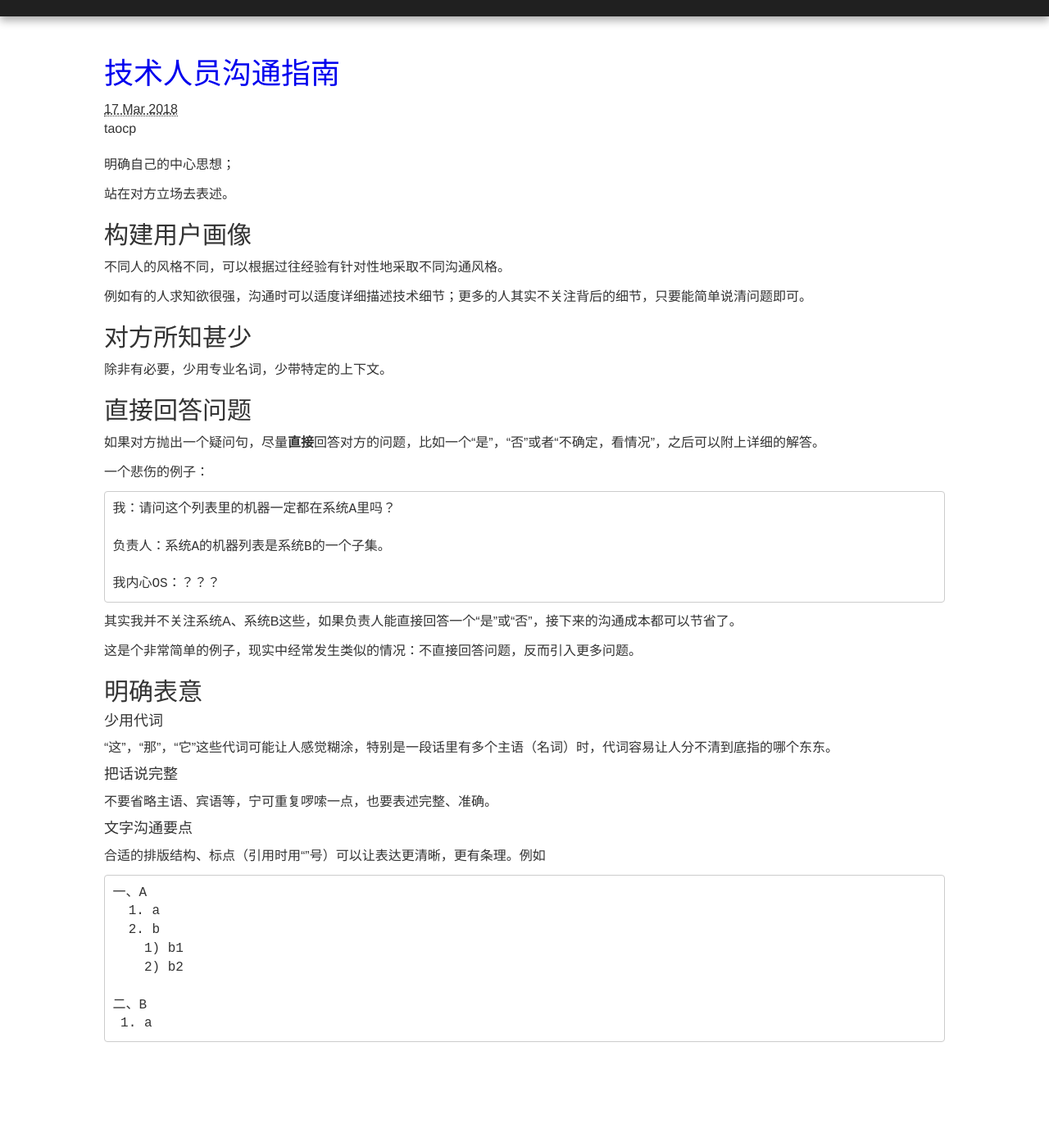
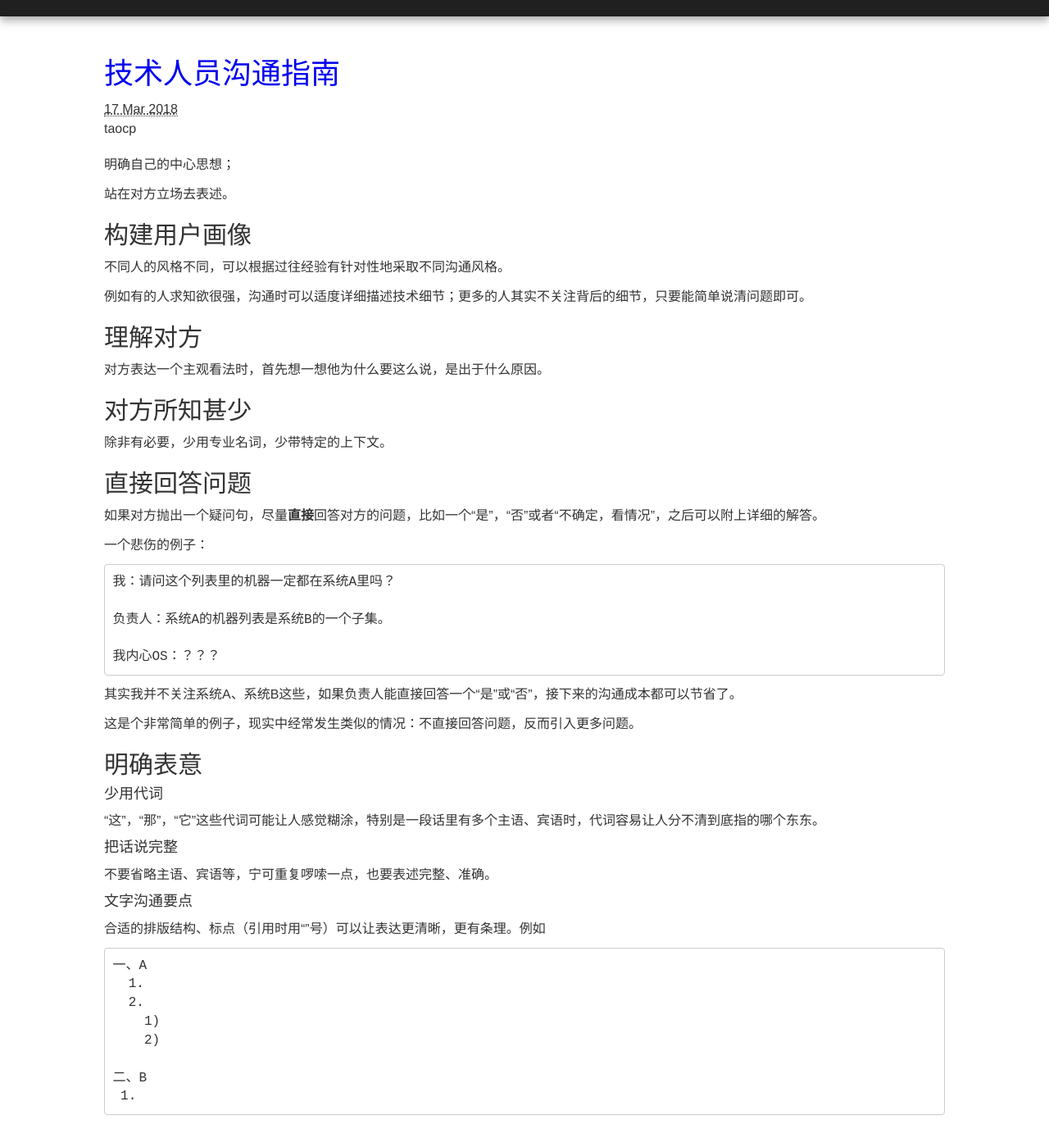
Before and after one commit to taocp/taocp.github.com, a Jekyll site: the page built from _posts/2018-03-17-技术人员沟通指南.md, in a window 1280 px wide and 1400 px high, scrolled down 100 px. Shown: the whole window at 82% size. Built offline with Jekyll 4.4.1, drawn with Linux system fonts in a browser that asks for light colours; nearby versions of some CDN libraries; library files that are not in the unit come from our copies; comment, search, counter and statistics services are not loaded; before the commit the page ends 1411 px from its top, so only the background shows below that.

Commit message:
update 2018-03-17

````diff
--- a/_posts/2018-03-17-技术人员沟通指南.md
+++ b/_posts/2018-03-17-技术人员沟通指南.md
@@ -20,6 +20,9 @@ categories:
 
 例如有的人求知欲很强，沟通时可以适度详细描述技术细节；更多的人其实不关注背后的细节，只要能简单说清问题即可。
 
+## 理解对方
+
+对方表达一个主观看法时，首先想一想他为什么要这么说，是出于什么原因。
 
 ## 对方所知甚少
 
@@ -47,7 +50,7 @@ categories:
 
 #### 少用代词
 
-“这”，“那”，“它”这些代词可能让人感觉糊涂，特别是一段话里有多个主语（名词）时，代词容易让人分不清到底指的哪个东东。
+“这”，“那”，“它”这些代词可能让人感觉糊涂，特别是一段话里有多个主语、宾语时，代词容易让人分不清到底指的哪个东东。
 
 #### 把话说完整
 
@@ -59,11 +62,11 @@ categories:
 
 ```
 一、A
-  1. a
-  2. b
-    1) b1
-    2) b2
+  1.
+  2.
+    1)
+    2)
 
 二、B
- 1. a
+ 1.
 ```
````
